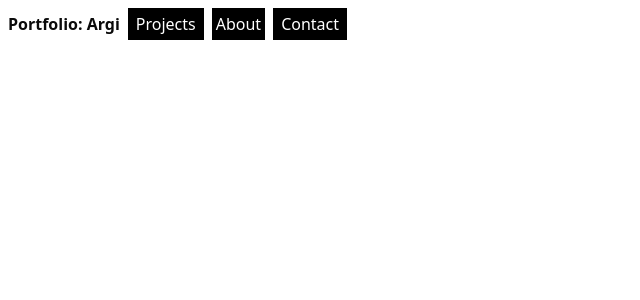
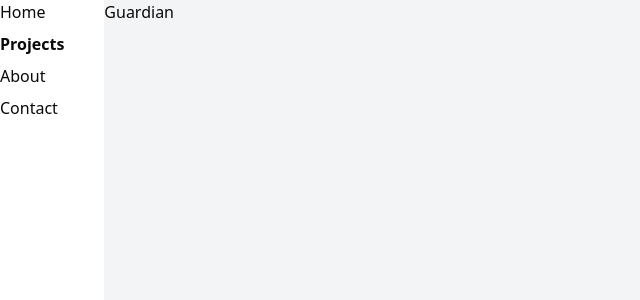
Before and after one commit to pabloarmario99/portfolio-pabloarmario, a Vue app: page /#/visitor/projects/1 in a window 1280 px wide. Before the commit this address led to /#/. Shown: the top 300 px of the page, without its empty margins (0-640 px from the left). Built offline with nearby package versions, Linux system fonts and the light colour scheme.

Commit message:
Creación data.ts id

```diff
--- /dev/null
+++ b/src/pages/visitor/Design.vue
@@ -0,0 +1,26 @@
+<script setup lang="ts">
+import { ref } from 'vue';
+import { designs, type Design } from './data';
+import { useRoute, useRouter } from 'vue-router';
+
+
+const route = useRoute()
+
+const router = useRouter()
+
+const design = ref<Design | undefined>(
+    designs.find(char => char.id === Number(route.params.id))
+)
+</script>
+
+<template>
+    <div @click="router.push('/visitor/projects/godnews!')">
+<h1>{{ design?.name }}</h1>
+    </div>
+</template>
+
+
+
+<style scoped>
+
+</style>
--- /dev/null
+++ b/src/pages/visitor/Godnews.vue
@@ -0,0 +1,25 @@
+<script setup lang="ts">
+
+
+</script>
+
+<template>
+    <div>
+<h1>God News! Demon's dreams</h1>
+<RouterLink to="/visitor/projects/0">
+    Amaya
+</RouterLink>
+<RouterLink to="/visitor/projects/1">
+    Guardian
+</RouterLink>
+<RouterLink to="/visitor/projects/2">
+    Puerta
+</RouterLink>
+    </div>
+</template>
+
+
+
+<style scoped>
+
+</style>
--- a/src/pages/visitor/Projects.vue
+++ b/src/pages/visitor/Projects.vue
@@ -5,6 +5,9 @@
 <template>
     <div>
 <h1>Proyectos</h1>
+<RouterLink to="/visitor/projects/godnews!">
+    God News!
+</RouterLink>
     </div>
 </template>
 
--- /dev/null
+++ b/src/pages/visitor/data.ts
@@ -0,0 +1,36 @@
+export interface Design {
+  id: number;
+  type: string;
+  project: string;
+  name: string;
+  image: string;
+  descriptione: string;
+}
+
+export const designs: Design[] = [
+  {
+    id: 0,
+    type: "Character",
+    project: "God-News!",
+    name: "Amaya",
+    image: "abe.png",
+    descriptione: "Es un anciano, a menudo un poco entrometido, con sentido del humor y una gran tendencia a decir ridiculeces. Es un veterano de la Segunda Guerra Mundial que se retiró de su trabajo como músico de Orquesta de Jazz, sólo para encontrar que ya no eran una gran cosa. Abe lucha con un alcoholismo crónico y está muy vinculado a la explotación laboral."
+  },
+  {
+    id: 1,
+    type: "Character",
+    project: "God-News!",
+    name: "Guardian",
+    image: "abe.png",
+    descriptione: "Es un anciano, a menudo un poco entrometido, con sentido del humor y una gran tendencia a decir ridiculeces. Es un veterano de la Segunda Guerra Mundial que se retiró de su trabajo como músico de Orquesta de Jazz, sólo para encontrar que ya no eran una gran cosa. Abe lucha con un alcoholismo crónico y está muy vinculado a la explotación laboral."
+  },
+  {
+    id: 2,
+    type: "Background",
+    project: "God-News!",
+    name: "Puerta",
+    image: "abe.png",
+    descriptione: "Es un anciano, a menudo un poco entrometido, con sentido del humor y una gran tendencia a decir ridiculeces. Es un veterano de la Segunda Guerra Mundial que se retiró de su trabajo como músico de Orquesta de Jazz, sólo para encontrar que ya no eran una gran cosa. Abe lucha con un alcoholismo crónico y está muy vinculado a la explotación laboral."
+  },
+
+]
--- a/src/router/index.ts
+++ b/src/router/index.ts
@@ -1,6 +1,8 @@
 import Home from "@/pages/home/Home.vue";
 import About from "@/pages/visitor/About.vue";
 import Contact from "@/pages/visitor/Contact.vue";
+import Design from "@/pages/visitor/Design.vue";
+import Godnews from "@/pages/visitor/Godnews.vue";
 import Layout from "@/pages/visitor/Layout.vue";
 import Projects from "@/pages/visitor/Projects.vue";
 
@@ -27,7 +29,17 @@ export const router = createRouter({
              path: '',
             name: 'visitor-projects',
             component: Projects
-            }
+            },
+            {
+             path: 'godnews!',
+            name: 'god-news!',
+            component: Godnews
+            },
+            {
+             path: ':id',
+            name: 'designs-details',
+            component: Design
+            },
           ]
         },
         {
```
